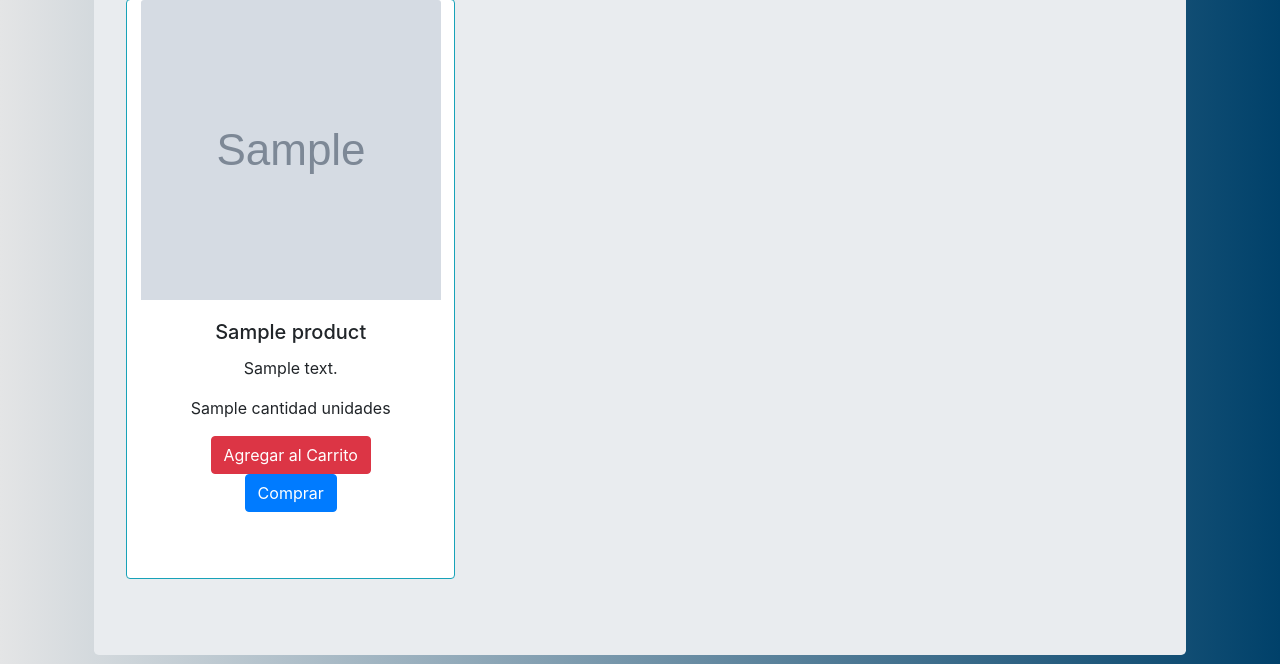
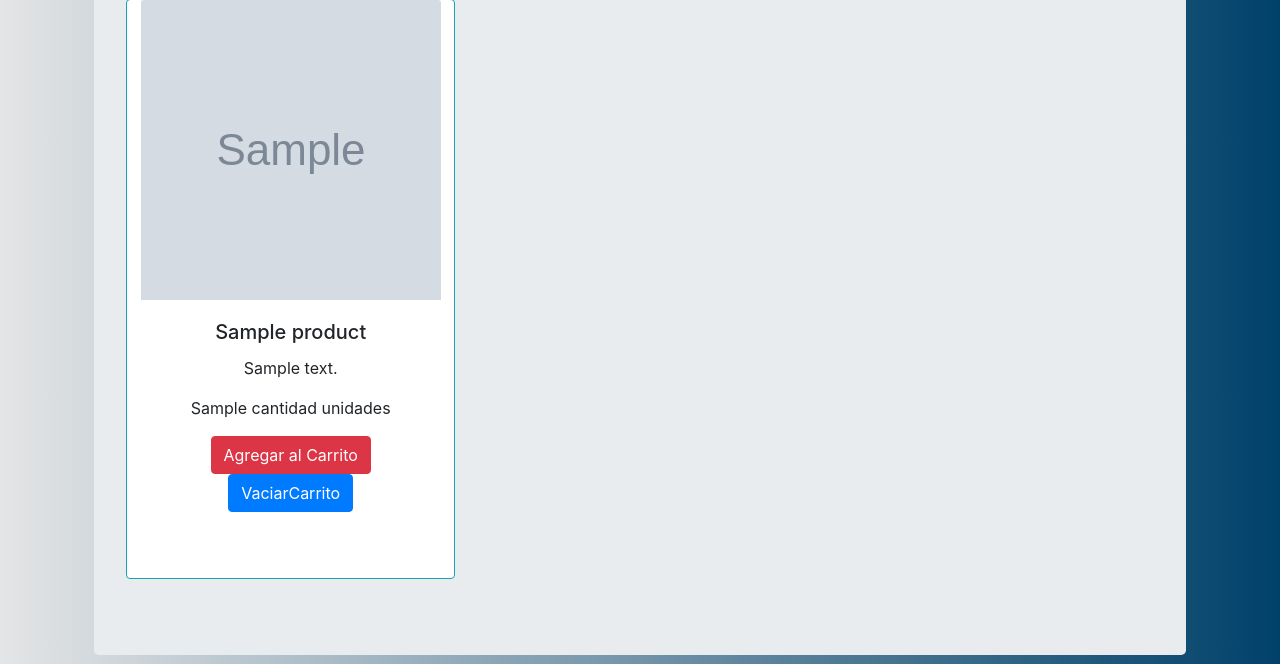
Before and after one commit to luisMontanoRojas/InstrumentosBases2, a Flask app: page / in a window 1280 px wide. Shown: the part 370-1034 px from the top of the page. Run offline with Flask 2, Linux system fonts and the light colour scheme; a database or web service that is not in the repository returns one stand-in record (Sample ...).

Commit message:
vaciar carrito

```diff
--- a/app.py
+++ b/app.py
@@ -57,5 +57,10 @@ def listarTodoCarrito():
     products_l = carrito.find()
     return render_template('carrito.html', products=products_l)
 
+@app.route('/vaciarCarrito')
+def vaciarCarrito():
+    carrito.remove()
+    return listaTodos()
+
 if __name__ == '__main__':
     app.run(debug=True)
--- a/templates/home.html
+++ b/templates/home.html
@@ -50,8 +50,7 @@
                     <input type="text" name="nombre" value="{{ product['nombre'] }}" hidden>
                     <button class="btn btn-danger" type="submit">Agregar al Carrito</button>
                 </form>
-
-                <a href="#" class="btn btn-primary">Comprar</a>
+                <a class="btn btn-primary" href="/vaciarCarrito">VaciarCarrito</a>
 
 
             </div>
```
